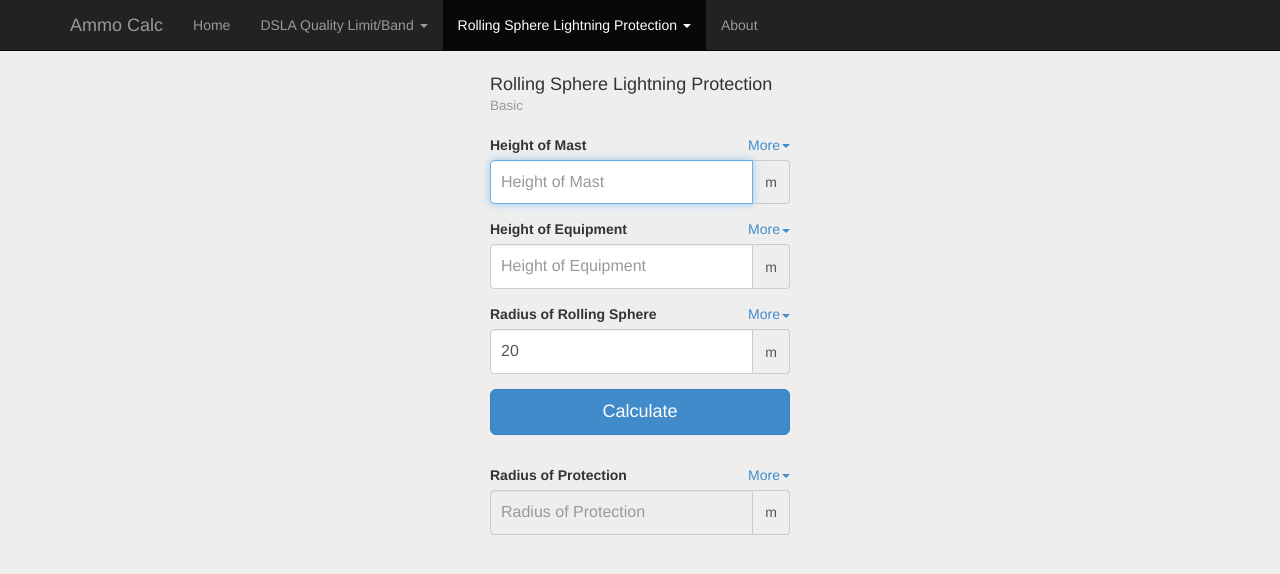
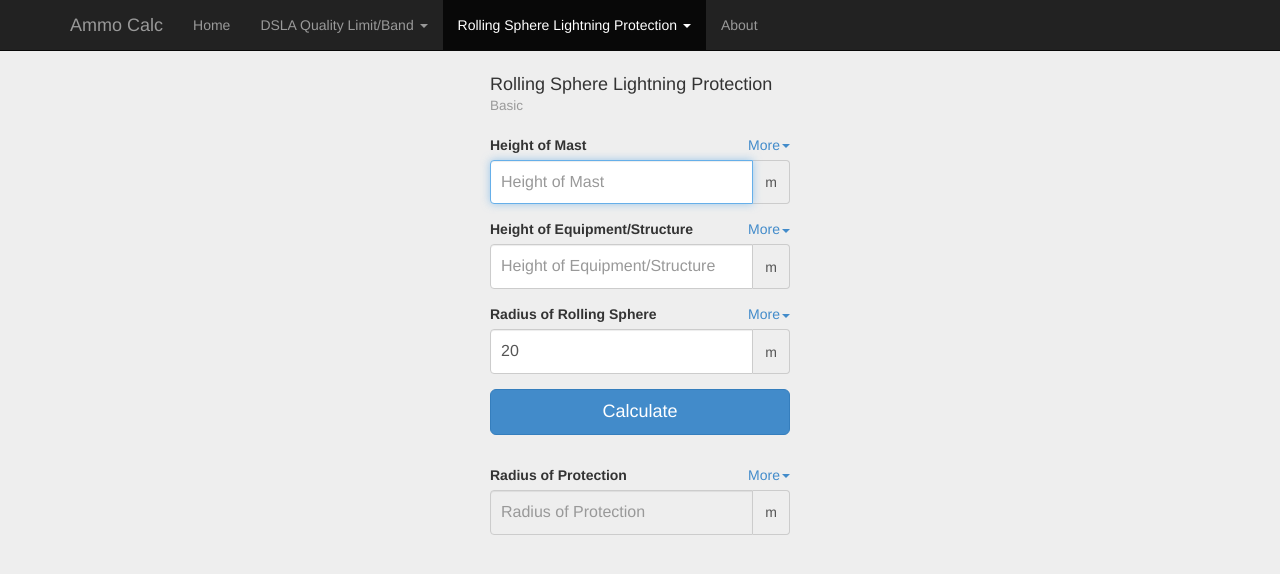
Before and after one commit to szechuen/ammo_calc, a Jekyll site: the page www/rolling_sphere/basic.html, which Jekyll copies as it is, in a window 1280 px wide. Shown: the top 574 px of the page. Built offline with Jekyll 4.4.1, drawn with Linux system fonts in a browser that asks for light colours.

Commit message:
Regenerate Jekyll build in master branch from dev a10f7f8

```diff
--- a/www/rolling_sphere/basic.html
+++ b/www/rolling_sphere/basic.html
@@ -115,11 +115,11 @@
 
 
     <div class="form-group">
-      <label class="control-label" for="height_equipment">Height of Equipment</label>&nbsp;
+      <label class="control-label" for="height_equipment">Height of Equipment/Structure</label>&nbsp;
 
       <a class="pull-right" data-toggle="collapse" href="#height_equipment_help">More<span class="caret"></span></a>
 
-      <p class="help-block collapse" id="height_equipment_help">Height of equipment needing protection (e.g. stacked ammunition containers) above ground [in metre]</p>
+      <p class="help-block collapse" id="height_equipment_help">Height of equipment/structure needing protection (e.g. stacked ammunition containers) above ground [in metre]</p>
 
 
 
@@ -131,7 +131,7 @@
 
 
 
- class="form-control" id="height_equipment" placeholder="Height of Equipment"  required >
+ class="form-control" id="height_equipment" placeholder="Height of Equipment/Structure"  required >
 
         <span class="input-group-addon">m</span>
       </div>
```
